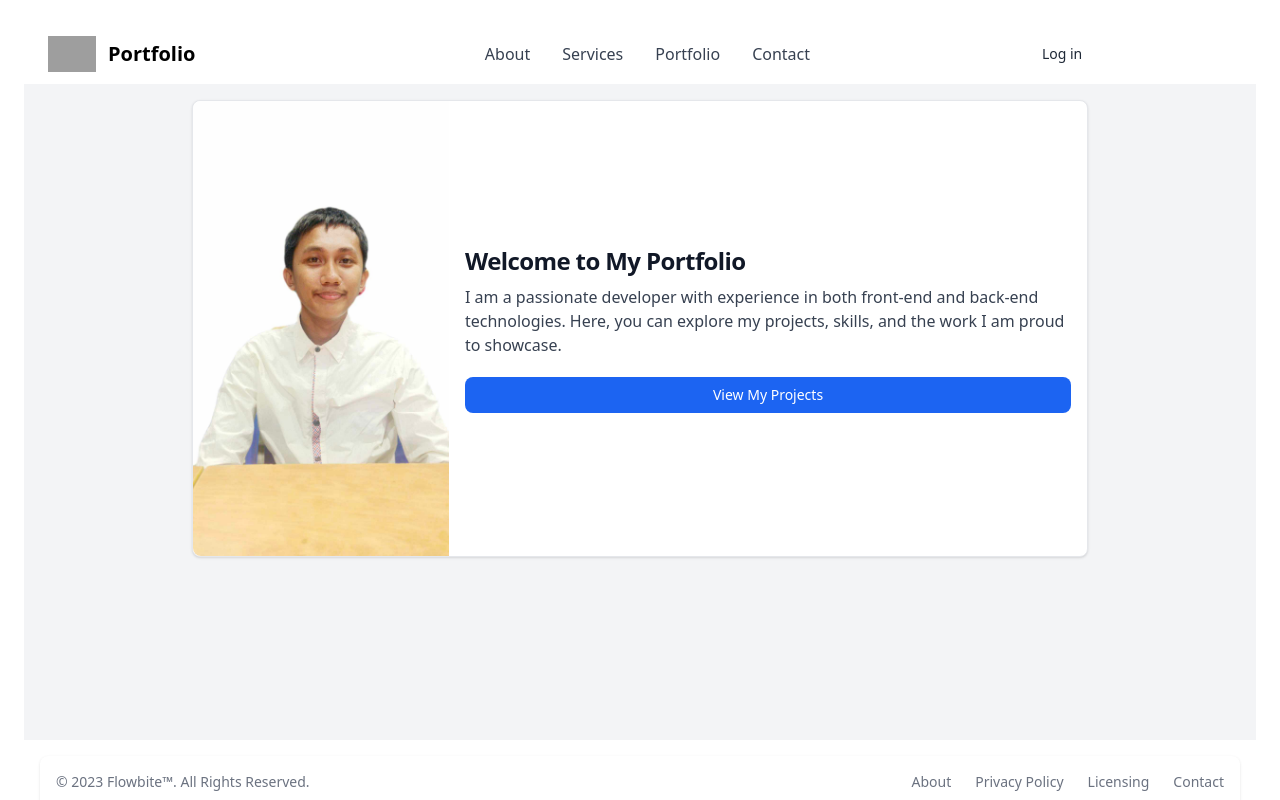
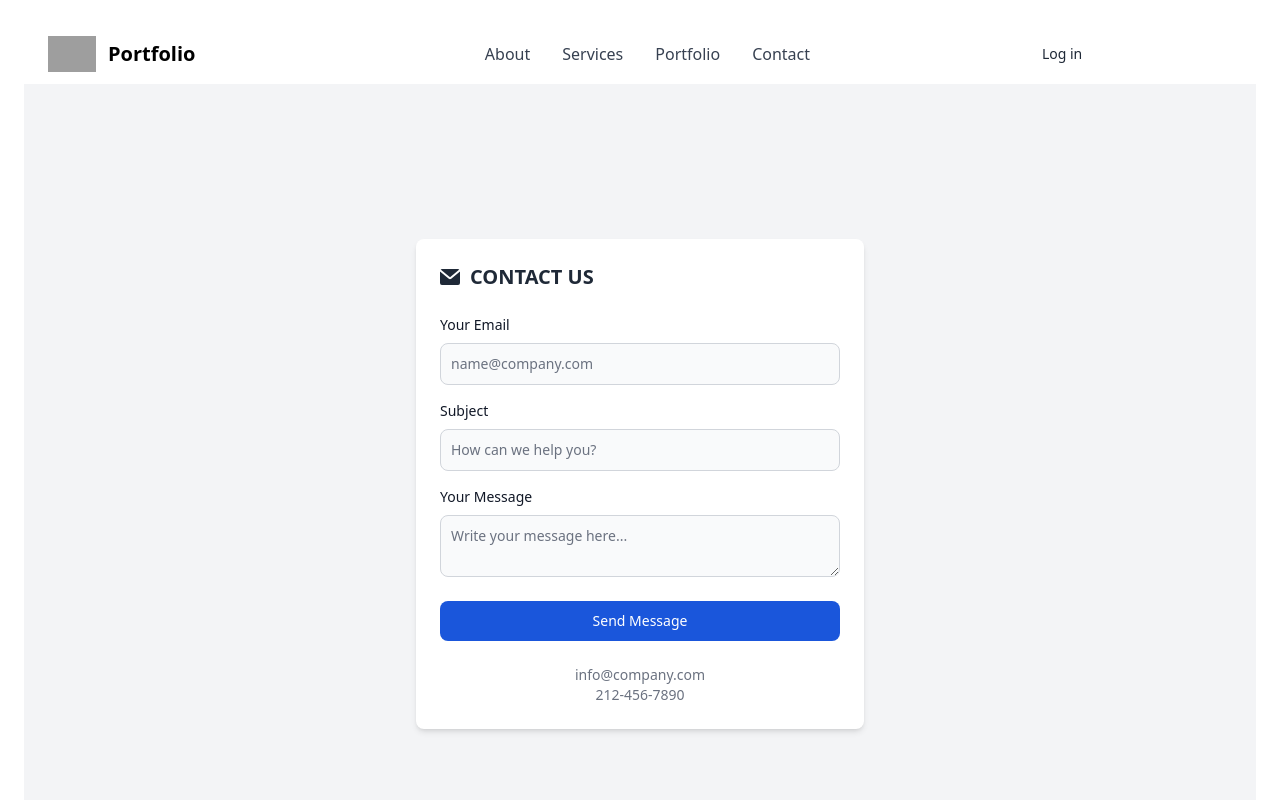
Before and after one commit to Buwanding/-Portfolio, a React (Vite) app in the folder portfolio/: page /contact in a window 1280 px wide. Shown: the top 800 px of the page. Built offline with nearby package versions, Linux system fonts and the light colour scheme; grey boxes are pictures that could not be loaded.

Commit message:
adding navagation

```diff
--- a/portfolio/package.json
+++ b/portfolio/package.json
@@ -13,7 +13,8 @@
     "flowbite": "^2.5.2",
     "flowbite-react": "^0.10.2",
     "react": "^18.3.1",
-    "react-dom": "^18.3.1"
+    "react-dom": "^18.3.1",
+    "react-router-dom": "^7.1.1"
   },
   "devDependencies": {
     "@eslint/js": "^9.17.0",
--- a/portfolio/src/App.tsx
+++ b/portfolio/src/App.tsx
@@ -1,12 +1,24 @@
 import React from "react";
-import { Button } from "flowbite-react";
+import { BrowserRouter as Router, Routes, Route } from "react-router-dom";
 import Home from "./screens/Home";
+import Portfolio from "./screens/Portfolio";
+import Contact from "./screens/Contact";
+import AboutMe from "./screens/AboutMe";
+import Services from "./screens/Services";
 
 function App() {
   return (
-    <div className="p-6">
-      <Home/>
-    </div>
+    <Router>
+      <div className="p-6">
+        <Routes>
+          <Route path="/" element={<Home />} />
+          <Route path="/about-me" element={<AboutMe />} />
+          <Route path="/services" element={<Services />} />
+          <Route path="/portfolio" element={<Portfolio />} />
+          <Route path="/contact" element={<Contact />} />
+        </Routes>
+      </div>
+    </Router>
   );
 }
 
--- a/portfolio/src/screens/AboutMe.tsx
+++ b/portfolio/src/screens/AboutMe.tsx
@@ -1,9 +1,40 @@
-import React from 'react'
-
+import Header from "../components/Header";
+import Footer from "../components/Footer";
+import MyPhoto from "../images/MyPhoto.jpg";
 function AboutMe() {
   return (
-    <div>AboutMe</div>
-  )
+    <div className="flex flex-col min-h-screen">
+      <Header />
+      <main className="flex-grow p-4 bg-gray-100 dark:bg-gray-900">
+        <div className="max-w-4xl mx-auto">
+          <a
+            href="#"
+            className="flex flex-col items-center bg-white border border-gray-200 rounded-lg shadow md:flex-row md:max-w-4xl hover:bg-gray-100 dark:border-gray-700 dark:bg-gray-800 dark:hover:bg-gray-700 transition duration-300"
+          >
+            <img
+              className="object-cover w-full rounded-t-lg h-64 md:h-auto md:w-64 md:rounded-none md:rounded-s-lg"
+              src={MyPhoto}
+              alt="My Profile"
+            />
+            <div className="flex flex-col justify-between p-4 leading-normal">
+              <h5 className="mb-2 text-2xl font-bold tracking-tight text-gray-900 dark:text-white">
+                Welcome to My Portfolio
+              </h5>
+              <p className="mb-3 font-normal text-gray-700 dark:text-gray-400">
+                I am a passionate developer with experience in both front-end
+                and back-end technologies. Here, you can explore my projects,
+                skills, and the work I am proud to showcase.
+              </p>
+              <button className="px-4 py-2 mt-2 text-sm font-medium text-white bg-blue-600 rounded-lg hover:bg-blue-700 focus:outline-none focus:ring-2 focus:ring-blue-500 focus:ring-offset-2">
+                View My Projects
+              </button>
+            </div>
+          </a>
+        </div>
+      </main>
+      <Footer />
+    </div>
+  );
 }
 
-export default AboutMe
+export default AboutMe;
--- a/portfolio/src/screens/Contact.tsx
+++ b/portfolio/src/screens/Contact.tsx
@@ -1,9 +1,89 @@
 import React from 'react'
-
+import Header from "../components/Header";
+import Footer from "../components/Footer";
 function Contact() {
   return (
-    <div>Contact</div>
-  )
+    <div className="flex flex-col min-h-screen">
+      <Header />
+      <div className="min-h-screen flex items-center justify-center bg-gray-100 dark:bg-gray-900 px-4">
+        <div className="w-full max-w-md p-6 bg-white rounded-lg shadow-md dark:bg-gray-800">
+          <h2 className="text-xl font-semibold text-gray-800 dark:text-white mb-6 text-center uppercase inline-flex items-center">
+            <svg
+              className="w-5 h-5 me-2.5"
+              aria-hidden="true"
+              xmlns="http://www.w3.org/2000/svg"
+              fill="currentColor"
+              viewBox="0 0 20 16"
+            >
+              <path d="m10.036 8.278 9.258-7.79A1.979 1.979 0 0 0 18 0H2A1.987 1.987 0 0 0 .641.541l9.395 7.737Z" />
+              <path d="M11.241 9.817c-.36.275-.801.425-1.255.427-.428 0-.845-.138-1.187-.395L0 2.6V14a2 2 0 0 0 2 2h16a2 2 0 0 0 2-2V2.5l-8.759 7.317Z" />
+            </svg>
+            Contact Us
+          </h2>
+
+          <form>
+            <div className="mb-4">
+              <label className="block mb-2 text-sm font-medium text-gray-900 dark:text-white">
+                Your Email
+              </label>
+              <input
+                type="email"
+                id="email"
+                className="bg-gray-50 border border-gray-300 text-gray-900 text-sm rounded-lg focus:ring-blue-500 focus:border-blue-500 block w-full p-2.5 dark:bg-gray-700 dark:border-gray-600 dark:placeholder-gray-400 dark:text-white dark:focus:ring-blue-500 dark:focus:border-blue-500"
+                placeholder="name@company.com"
+                required
+              />
+            </div>
+
+            <div className="mb-4">
+              <label className="block mb-2 text-sm font-medium text-gray-900 dark:text-white">
+                Subject
+              </label>
+              <input
+                type="text"
+                id="subject"
+                className="bg-gray-50 border border-gray-300 text-gray-900 text-sm rounded-lg focus:ring-blue-500 focus:border-blue-500 block w-full p-2.5 dark:bg-gray-700 dark:border-gray-600 dark:placeholder-gray-400 dark:text-white dark:focus:ring-blue-500 dark:focus:border-blue-500"
+                placeholder="How can we help you?"
+                required
+              />
+            </div>
+
+            <div className="mb-6">
+              <label className="block mb-2 text-sm font-medium text-gray-900 dark:text-white">
+                Your Message
+              </label>
+              <textarea
+                id="message"
+                className="block p-2.5 w-full text-sm text-gray-900 bg-gray-50 rounded-lg border border-gray-300 focus:ring-blue-500 focus:border-blue-500 dark:bg-gray-700 dark:border-gray-600 dark:placeholder-gray-400 dark:text-white dark:focus:ring-blue-500 dark:focus:border-blue-500"
+                placeholder="Write your message here..."
+              ></textarea>
+            </div>
+
+            <button
+              type="submit"
+              className="text-white bg-blue-700 hover:bg-blue-800 w-full focus:ring-4 focus:ring-blue-300 font-medium rounded-lg text-sm px-5 py-2.5 dark:bg-blue-600 dark:hover:bg-blue-700 focus:outline-none dark:focus:ring-blue-800"
+            >
+              Send Message
+            </button>
+          </form>
+
+          <div className="mt-6 text-center">
+            <p className="text-sm text-gray-500 dark:text-gray-400">
+              <a href="mailto:info@company.com" className="hover:underline">
+                info@company.com
+              </a>
+            </p>
+            <p className="text-sm text-gray-500 dark:text-gray-400">
+              <a href="tel:2124567890" className="hover:underline">
+                212-456-7890
+              </a>
+            </p>
+          </div>
+        </div>
+      </div>
+      <Footer />
+    </div>
+  );
 }
 
 export default Contact
--- a/portfolio/src/screens/Home.tsx
+++ b/portfolio/src/screens/Home.tsx
@@ -7,34 +7,55 @@ function Home() {
   return (
     <div className="flex flex-col min-h-screen">
       <Header />
-      <main className="flex-grow p-4 bg-gray-100 dark:bg-gray-900">
-        <div className="max-w-4xl mx-auto">
-          <a
-            href="#"
-            className="flex flex-col items-center bg-white border border-gray-200 rounded-lg shadow md:flex-row md:max-w-4xl hover:bg-gray-100 dark:border-gray-700 dark:bg-gray-800 dark:hover:bg-gray-700 transition duration-300"
-          >
-            <img
-              className="object-cover w-full rounded-t-lg h-64 md:h-auto md:w-64 md:rounded-none md:rounded-s-lg"
-              src={MyPhoto}
-              alt="My Profile"
-            />
-            <div className="flex flex-col justify-between p-4 leading-normal">
-              <h5 className="mb-2 text-2xl font-bold tracking-tight text-gray-900 dark:text-white">
-                Welcome to My Portfolio
-              </h5>
-              <p className="mb-3 font-normal text-gray-700 dark:text-gray-400">
-                I am a passionate developer with experience in both front-end
-                and back-end technologies. Here, you can explore my projects,
-                skills, and the work I am proud to showcase.
-              </p>
-              <button className="px-4 py-2 mt-2 text-sm font-medium text-white bg-blue-600 rounded-lg hover:bg-blue-700 focus:outline-none focus:ring-2 focus:ring-blue-500 focus:ring-offset-2">
-                View My Projects
-              </button>
+
+        <section className="flex flex-col md:flex-row items-center justify-center h-screen bg-white px-6 md:px-16">
+          {/* Text Section */}
+          <div className="text-center md:text-left md:w-1/2 space-y-4">
+            <h1 className="text-4xl font-bold text-gray-800 leading-tight">
+              Hi, I'm <span className="text-blue-500">Aladdin</span>
+            </h1>
+            <h2 className="text-2xl font-medium text-gray-600">Web Designer</h2>
+            <button className="px-6 py-2 text-white bg-blue-500 rounded-lg hover:bg-blue-600 mt-4">
+              Contact
+            </button>
+            <div className="flex justify-center md:justify-start space-x-4 mt-6">
+              {/* Social Icons */}
+              <a
+                href="#"
+                className="text-gray-500 hover:text-blue-500 transition duration-300"
+              >
+                <i className="fab fa-linkedin text-2xl"></i>
+              </a>
+              <a
+                href="#"
+                className="text-gray-500 hover:text-blue-500 transition duration-300"
+              >
+                <i className="fab fa-behance text-2xl"></i>
+              </a>
+              <a
+                href="#"
+                className="text-gray-500 hover:text-blue-500 transition duration-300"
+              >
+                <i className="fab fa-github text-2xl"></i>
+              </a>
             </div>
-          </a>
+          </div>
 
-        </div>
-      </main>
+          {/* Image Section */}
+          <div className="relative md:w-1/2 mt-8 md:mt-0">
+            <div className="relative">
+              {/* Decorative Shape */}
+              <div className="absolute -top-12 -left-12 w-80 h-80 bg-blue-500 rounded-full transform rotate-45 lg:w-96 lg:h-96"></div>
+              {/* Profile Image */}
+              <img
+                src="/path-to-your-image.jpg"
+                alt="Aladdin"
+                className="relative w-64 h-64 rounded-full object-cover shadow-lg lg:w-72 lg:h-72"
+              />
+            </div>
+          </div>
+        </section>
+
       <Footer />
     </div>
   );
```
Also changed, not shown: 1 other file (tests, documents, lock files or other folders).
